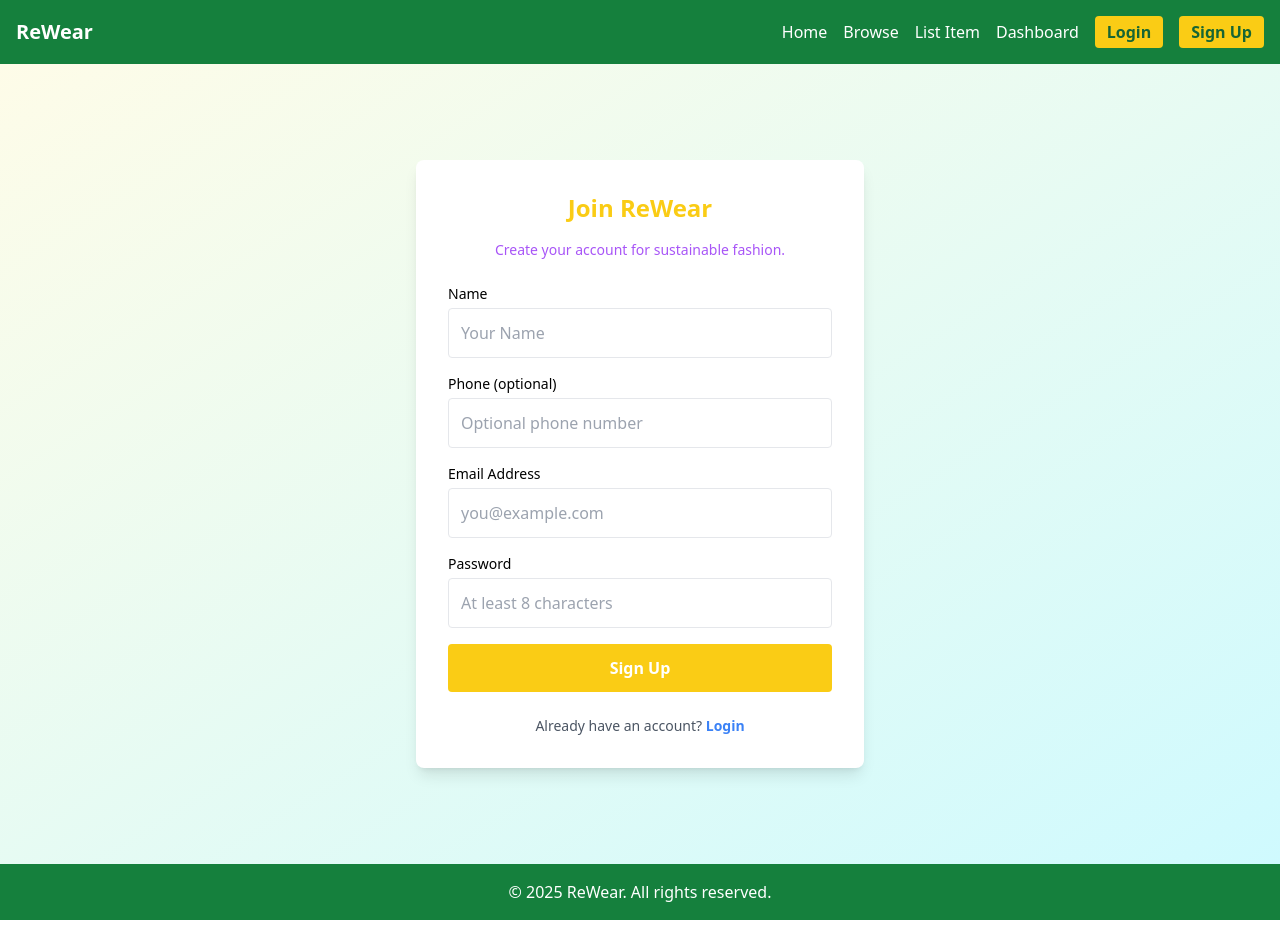
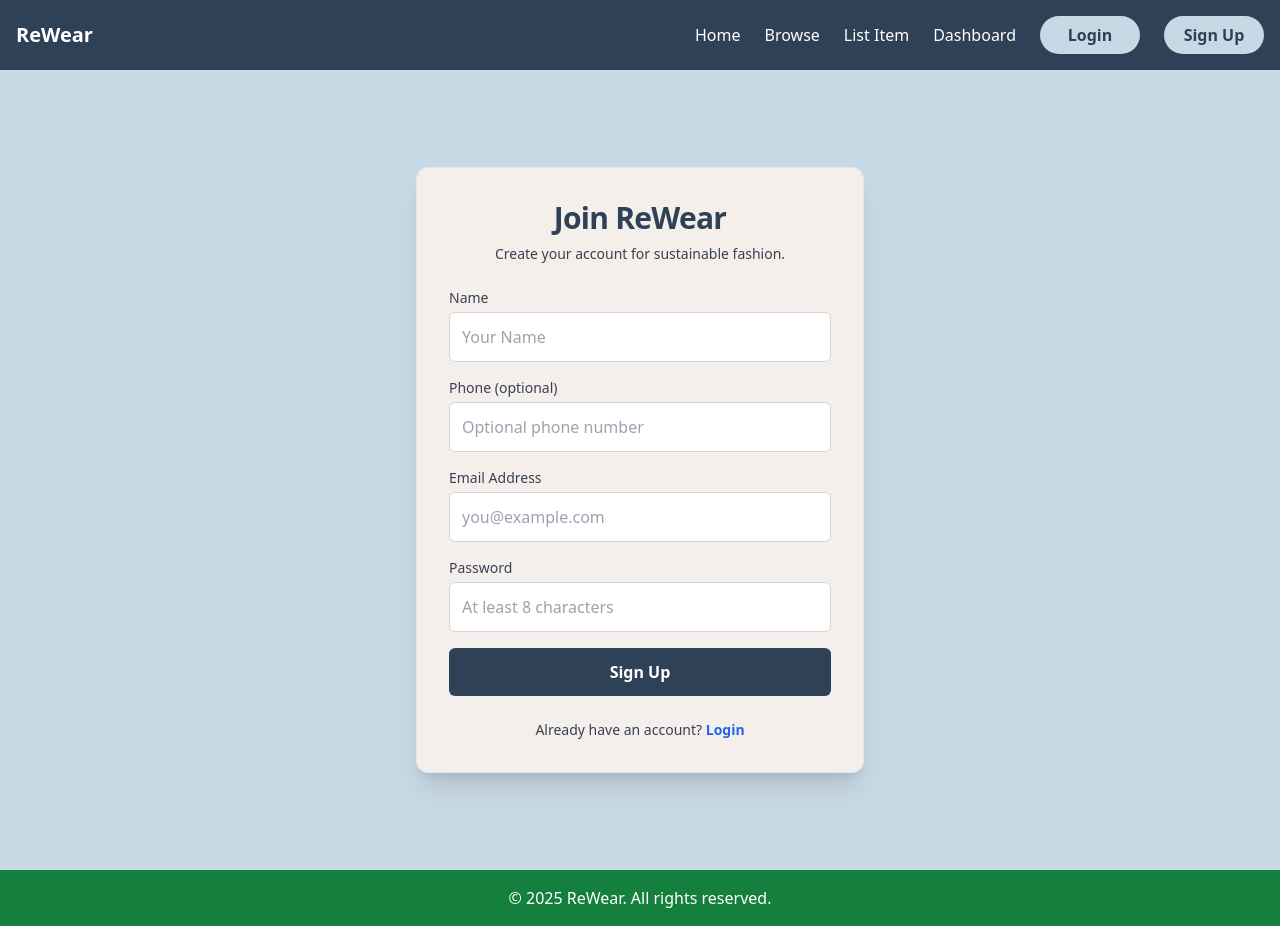
Before and after one commit to piyush-barkhade/Odoo-Hackathon-Kalpavyuh, a React (Vite) app in the folder frontend/: page /signup in a window 1280 px wide. Built offline with nearby package versions, Linux system fonts and the light colour scheme; no server answers.

Commit message:
login signup navbar done

```diff
--- a/frontend/src/components/Navbar.jsx
+++ b/frontend/src/components/Navbar.jsx
@@ -12,22 +12,37 @@ export default function Navbar() {
   };
 
   return (
-    <nav className="bg-green-700 p-4 text-white flex justify-between items-center">
-      <Link to="/" className="font-bold text-xl">
+    <nav
+      className="p-4 text-white flex justify-between items-center shadow-md"
+      style={{ backgroundColor: "#2f4156" }}
+    >
+      <Link to="/" className="font-bold text-xl hover:opacity-90">
         ReWear
       </Link>
 
-      <div className="space-x-4 flex items-center">
-        <Link to="/" className="hover:text-yellow-300">
+      <div className="flex items-center flex-wrap gap-4 md:gap-6">
+        <Link
+          to="/"
+          className="hover:text-[#c8d9e6] transition-colors duration-200"
+        >
           Home
         </Link>
-        <Link to="/browse" className="hover:text-yellow-300">
+        <Link
+          to="/browse"
+          className="hover:text-[#c8d9e6] transition-colors duration-200"
+        >
           Browse
         </Link>
-        <Link to="/new-item" className="hover:text-yellow-300">
+        <Link
+          to="/new-item"
+          className="hover:text-[#c8d9e6] transition-colors duration-200"
+        >
           List Item
         </Link>
-        <Link to="/dashboard" className="hover:text-yellow-300">
+        <Link
+          to="/dashboard"
+          className="hover:text-[#c8d9e6] transition-colors duration-200"
+        >
           Dashboard
         </Link>
 
@@ -35,14 +50,15 @@ export default function Navbar() {
           <>
             <button
               onClick={() => navigate("/profile")}
-              className="flex items-center space-x-1 hover:text-yellow-300"
+              className="flex items-center space-x-1 px-4 py-1.5 rounded-full border border-[#c8d9e6] hover:bg-[#c8d9e6] hover:text-[#2f4156] transition duration-200"
             >
-              <FiUser className="text-xl" />
-              <span>Profile</span>
+              <FiUser className="text-lg" />
+              <span className="hidden sm:inline">Profile</span>
             </button>
+
             <button
               onClick={handleLogout}
-              className="bg-yellow-400 text-green-800 px-3 py-1 rounded hover:bg-yellow-300 font-semibold transition"
+              className="min-w-[100px] text-center bg-[#c8d9e6] text-[#2f4156] px-4 py-1.5 rounded-full font-semibold border border-transparent hover:bg-[#f5efeb] hover:border-[#2f4156] transition duration-200"
             >
               Logout
             </button>
@@ -51,13 +67,13 @@ export default function Navbar() {
           <>
             <Link
               to="/login"
-              className="bg-yellow-400 text-green-800 px-3 py-1 rounded hover:bg-yellow-300 font-semibold transition"
+              className="min-w-[100px] text-center bg-[#c8d9e6] text-[#2f4156] px-4 py-1.5 rounded-full font-semibold border border-transparent hover:bg-[#f5efeb] hover:border-[#2f4156] transition duration-200"
             >
               Login
             </Link>
             <Link
               to="/signup"
-              className="bg-yellow-400 text-green-800 px-3 py-1 rounded hover:bg-yellow-300 font-semibold transition"
+              className="min-w-[100px] text-center bg-[#c8d9e6] text-[#2f4156] px-4 py-1.5 rounded-full font-semibold border border-transparent hover:bg-[#f5efeb] hover:border-[#2f4156] transition duration-200"
             >
               Sign Up
             </Link>
--- a/frontend/src/features/auth/Signup.jsx
+++ b/frontend/src/features/auth/Signup.jsx
@@ -15,18 +15,22 @@ const Signup = () => {
   const handleSubmit = async (e) => {
     e.preventDefault();
     setLoading(true);
+
     try {
       await api.post("/auth/register", { name, email, password, phone });
       toast.success("🎉 Registration successful! Please log in.");
       navigate("/login");
     } catch (err) {
       console.error("Signup error:", err);
+
       let message = "Registration failed. Please try again.";
-
       if (err?.response?.data?.message) {
-        if (/exists/i.test(err.response.data.message)) {
+        if (/exists|already/i.test(err.response.data.message)) {
           message =
             "A user with this email already exists. Please login instead.";
+        } else if (/invalid/i.test(err.response.data.message)) {
+          message =
+            "Please enter valid details. Check your email and password.";
         } else {
           message = err.response.data.message;
         }
@@ -39,25 +43,37 @@ const Signup = () => {
   };
 
   return (
-    <div className="min-h-screen flex items-center justify-center bg-gradient-to-br from-yellow-50 to-cyan-100 px-4">
-      <div className="max-w-md w-full bg-white p-8 rounded-lg shadow-lg">
-        <h2 className="text-2xl font-bold text-yellow-400 mb-4 text-center">
+    <div
+      className="min-h-screen flex items-center justify-center px-4"
+      style={{ backgroundColor: "#c8d9e6" }}
+    >
+      <div
+        className="max-w-md w-full p-8 rounded-xl shadow-xl border border-gray-200 transition-all duration-300"
+        style={{ backgroundColor: "#f5efeb" }}
+      >
+        <h2
+          className="text-3xl font-extrabold mb-2 text-center tracking-tight"
+          style={{ color: "#2f4156" }}
+        >
           Join ReWear
         </h2>
-        <p className="text-center text-purple-500 mb-6 text-sm">
+        <p className="text-center text-sm mb-6 text-gray-700">
           Create your account for sustainable fashion.
         </p>
 
         <form onSubmit={handleSubmit} className="space-y-4">
           <div>
-            <label htmlFor="name" className="block text-sm font-medium mb-1">
+            <label
+              htmlFor="name"
+              className="block text-sm font-medium mb-1 text-gray-700"
+            >
               Name
             </label>
             <input
               id="name"
               type="text"
               placeholder="Your Name"
-              className="w-full border p-3 rounded focus:outline-none focus:ring-2 focus:ring-yellow-400"
+              className="w-full border border-gray-300 p-3 rounded-md focus:outline-none focus:ring-2 focus:ring-[#2f4156] transition"
               required
               value={name}
               onChange={(e) => setName(e.target.value)}
@@ -65,28 +81,34 @@ const Signup = () => {
           </div>
 
           <div>
-            <label htmlFor="phone" className="block text-sm font-medium mb-1">
+            <label
+              htmlFor="phone"
+              className="block text-sm font-medium mb-1 text-gray-700"
+            >
               Phone (optional)
             </label>
             <input
               id="phone"
               type="tel"
               placeholder="Optional phone number"
-              className="w-full border p-3 rounded focus:outline-none focus:ring-2 focus:ring-yellow-400"
+              className="w-full border border-gray-300 p-3 rounded-md focus:outline-none focus:ring-2 focus:ring-[#2f4156] transition"
               value={phone}
               onChange={(e) => setPhone(e.target.value)}
             />
           </div>
 
           <div>
-            <label htmlFor="email" className="block text-sm font-medium mb-1">
+            <label
+              htmlFor="email"
+              className="block text-sm font-medium mb-1 text-gray-700"
+            >
               Email Address
             </label>
             <input
               id="email"
               type="email"
               placeholder="you@example.com"
-              className="w-full border p-3 rounded focus:outline-none focus:ring-2 focus:ring-yellow-400"
+              className="w-full border border-gray-300 p-3 rounded-md focus:outline-none focus:ring-2 focus:ring-[#2f4156] transition"
               required
               value={email}
               onChange={(e) => setEmail(e.target.value)}
@@ -96,7 +118,7 @@ const Signup = () => {
           <div>
             <label
               htmlFor="password"
-              className="block text-sm font-medium mb-1"
+              className="block text-sm font-medium mb-1 text-gray-700"
             >
               Password
             </label>
@@ -104,7 +126,7 @@ const Signup = () => {
               id="password"
               type="password"
               placeholder="At least 8 characters"
-              className="w-full border p-3 rounded focus:outline-none focus:ring-2 focus:ring-yellow-400"
+              className="w-full border border-gray-300 p-3 rounded-md focus:outline-none focus:ring-2 focus:ring-[#2f4156] transition"
               required
               minLength={8}
               value={password}
@@ -114,19 +136,24 @@ const Signup = () => {
 
           <button
             type="submit"
-            className="w-full bg-yellow-400 hover:bg-yellow-300 text-white py-3 rounded font-semibold transition"
             disabled={loading}
+            className={`w-full py-3 rounded-md font-semibold text-white transition-colors duration-200 ${
+              loading ? "opacity-70 cursor-not-allowed" : "hover:bg-[#3e556e]"
+            }`}
+            style={{
+              backgroundColor: "#2f4156",
+            }}
           >
             {loading ? "Signing up..." : "Sign Up"}
           </button>
         </form>
 
-        <div className="text-center text-sm mt-6">
-          <p className="text-gray-600">
+        <div className="text-center text-sm mt-6 text-gray-700">
+          <p>
             Already have an account?{" "}
             <Link
               to="/login"
-              className="text-blue-500 font-semibold hover:underline"
+              className="text-blue-600 font-semibold hover:underline"
             >
               Login
             </Link>
--- a/frontend/tailwind.config.js
+++ b/frontend/tailwind.config.js
@@ -2,7 +2,13 @@
 module.exports = {
   content: ["./index.html", "./src/**/*.{js,jsx,ts,tsx}"],
   theme: {
-    extend: {},
+    extend: {
+      colors: {
+        primary: "#2f4156",
+        pale: "#c8d9e6",
+        cream: "#f5efeb",
+      },
+    },
   },
   plugins: [],
 };
```
Also changed, not shown: frontend/src/features/auth/Login.jsx (+28 -22 lines).
